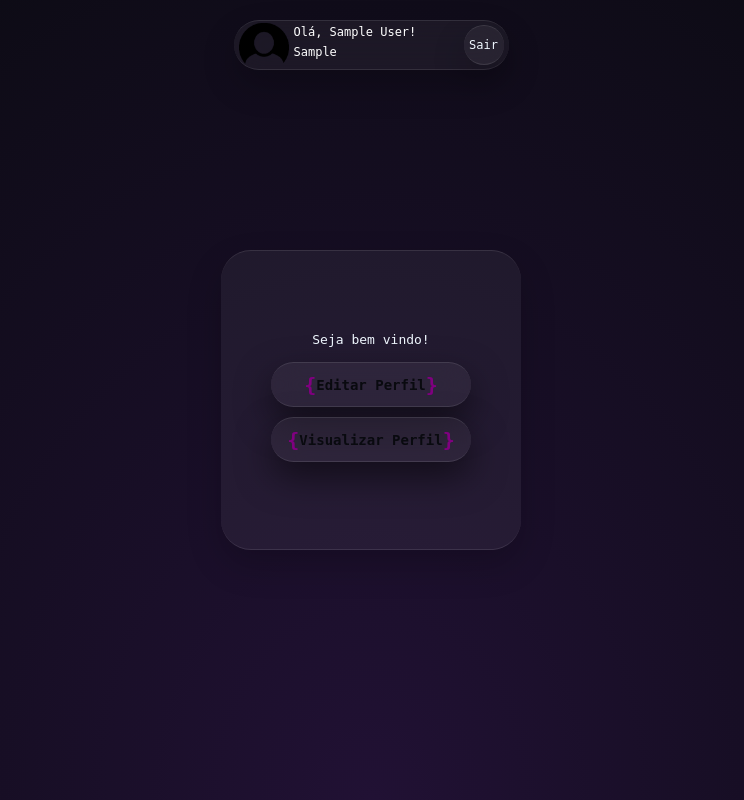
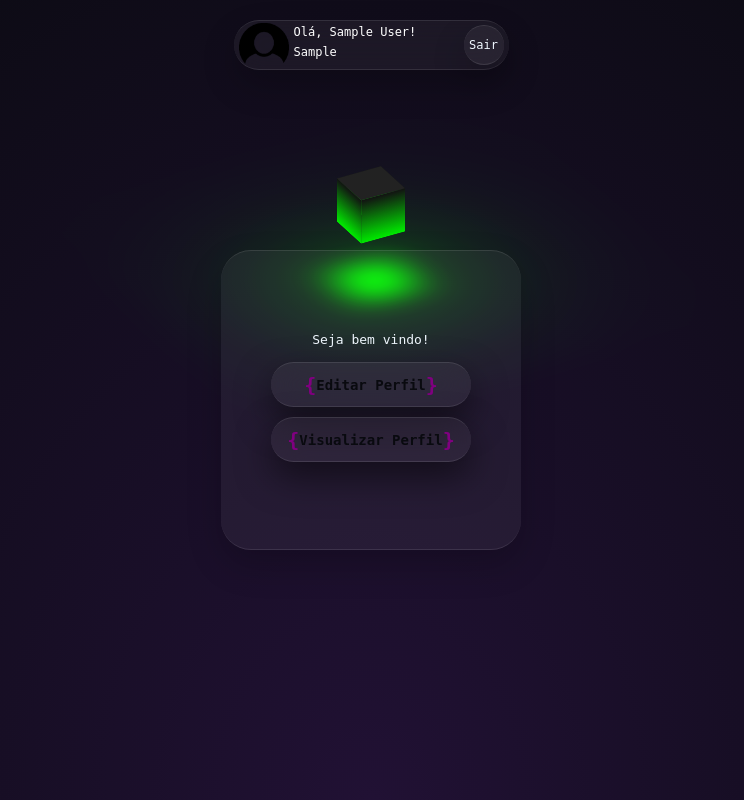
Before and after one commit to jpdicarvalho/WebProject-BSI-SevenHub, a PHP site: page /homeDev.php in a window 1280 px wide. Shown: the whole page, without its empty margins (269-1013 px from the left). Run offline with PHP 8.4, Linux system fonts and the light colour scheme; the visitor is signed in with stand-in values (Sample User, id 1); tables that the repository leaves empty or names only in its code hold one stand-in row (values such as "Sample post").

Commit message:
Ambiente animado
aqui eu criei um cubo em 3D para que sirva de 'plano de fundo' da área restrita do desenvolvedor.

```diff
--- a/WebProject/cadastroDev.html
+++ b/WebProject/cadastroDev.html
@@ -54,7 +54,7 @@
                             <input type="submit" value="cadastrar">
                         </div>
                     </div>
-                    <a href="LoginDev.php" class="forgot">Fazer Login</a>
+                    <a href="loginDev.php" class="forgot">Fazer Login</a>
             </form>
         </div>
         <span>[Copyright © SevenHub 2022. Todos os direitos reservados];</span>
--- a/WebProject/cadastroEmp.html
+++ b/WebProject/cadastroEmp.html
@@ -44,7 +44,7 @@
                             <input type="submit" value="Cadastrar">
                         </div>
                     </div>
-                    <a href="LoginEmp.php" class="forgot">Fazer Login</a>
+                    <a href="loginEmp.php" class="forgot">Fazer Login</a>
             </form>
         </div>
     </div>
--- /dev/null
+++ b/WebProject/css/cube.css
@@ -0,0 +1,57 @@
+.cube{
+    position: absolute;
+    top: 180px;
+    width: 50px;
+    height: 50px;
+    transform-style: preserve-3d;
+    animation: animate 20s linear infinite;
+}
+@keyframes animate{
+    0%{
+        transform: rotateX(-30deg) rotateY(0deg);
+    }100%{
+        transform: rotateX(-30deg) rotateY(360deg);
+    }
+}
+.cube div{
+    position: absolute;
+    top: 0;
+    left: 0;
+    width: 100%;
+    height: 100%;
+    transform-style: preserve-3d;
+}
+.cube div span{
+    position: absolute;
+    top: 0;
+    left: 0;
+    width: 100%;
+    height: 100%;
+    background: linear-gradient(#121212, #00ec00);
+    transform: rotateY(calc(90deg * var(--i))) translateZ(25px);
+}
+.top{
+    position: absolute;
+    top: 0;
+    left: 0;
+    width: 300px;
+    height: 300px;
+    background: #222;
+    transform: rotateX(90deg) translateZ(25px);
+}
+.top::before{
+    content: '';
+    position: absolute;
+    top: 0;
+    left: 0;
+    width: 70px;
+    height: 70px;
+    background: #0f0;
+    transform: translateZ(-120px);
+    filter: blur(20px);
+    box-shadow: 0 0 100px rgba(0, 255, 0, 0.2),
+    0 0 150px rgba(0, 255, 0, 0.4),
+    0 0 200px rgba(0, 255, 0, 0.6),
+    0 0 250px rgba(0, 255, 0, 0.8),
+    0 0 300px rgba(0, 255, 0,1);
+}
--- a/WebProject/css/homeDev.css
+++ b/WebProject/css/homeDev.css
@@ -22,7 +22,6 @@ header{
     top: 20px;
     width: 275px;
     height: 50px;
-
     background: rgba(255, 255, 255, 0.05);
     box-shadow: 0 15px 35px rgba(0, 0, 0, 0.2);
     border-top: 1px solid rgba(255,255,255,0.1);
@@ -74,7 +73,6 @@ header{
     border-top: 1px solid rgba(255,255,255,0.1);
     border-bottom: 1px solid rgba(255,255,255,0.1);
     border-radius: 30px;
-
     width: 40px;
     height: 40px;
     margin-top: 7px;
@@ -96,6 +94,7 @@ a{
     border-top: 1px solid rgba(255,255,255,0.1);
     border-bottom: 1px solid rgba(255,255,255,0.1);
     border-radius: 30px;
+    z-index: 1;
 }
 .container{
     position: relative;
@@ -105,6 +104,8 @@ a{
     flex-direction: column;
     width: 80%;
     height: 80%;
+    z-index: 1;
+
 }
 h3{
     color: aliceblue;
--- a/WebProject/css/style.css
+++ b/WebProject/css/style.css
@@ -89,7 +89,7 @@ h3{
 .btn a{
     color: yellow;
     text-decoration: none;
-    font-size: 14px;
+    font-size: 12px;
     font-weight: bold;
     transition: 0.5s;
 }
--- a/WebProject/homeDev.php
+++ b/WebProject/homeDev.php
@@ -8,10 +8,20 @@ session_start();
     <meta http-equiv='X-UA-Compatible' content='IE=edge'>
     <meta name='viewport' content='width=device-width, initial-scale=1.0'>
     <link rel='stylesheet' type='text/css' href='css/homeDev.css'>
+    <link rel="stylesheet" href="css/cube.css">
     <title>home</title>
 </head>
 
 <body>
+<div class="cube">
+        <div class="top"></div>
+        <div>
+            <span style="--i:0;"></span>
+            <span style="--i:1;"></span>
+            <span style="--i:2;"></span>
+            <span style="--i:3;"></span>
+        </div>
+    </div>
         <?php
         //verificando se existe uma sessão
         if (isset($_SESSION['id']) and (isset($_SESSION['nome']))) {
```
Also changed, not shown: WebProject/cube3d.html (added, +20 -0 lines).
